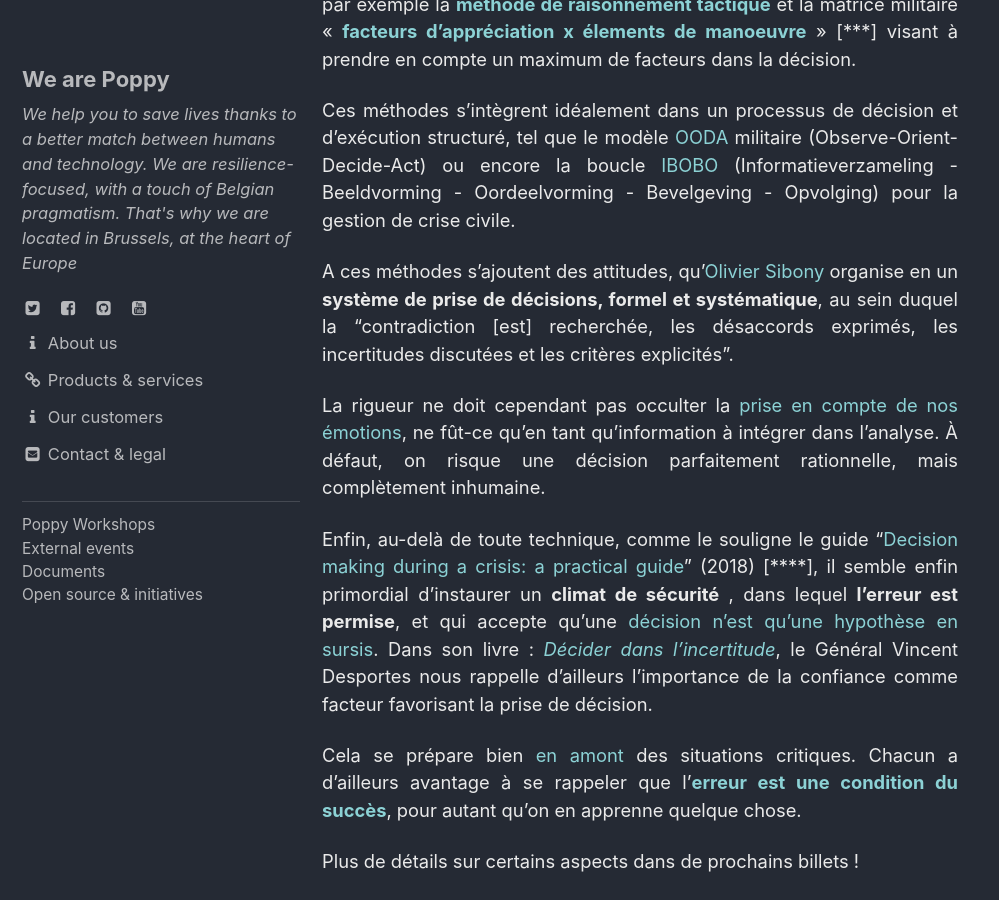
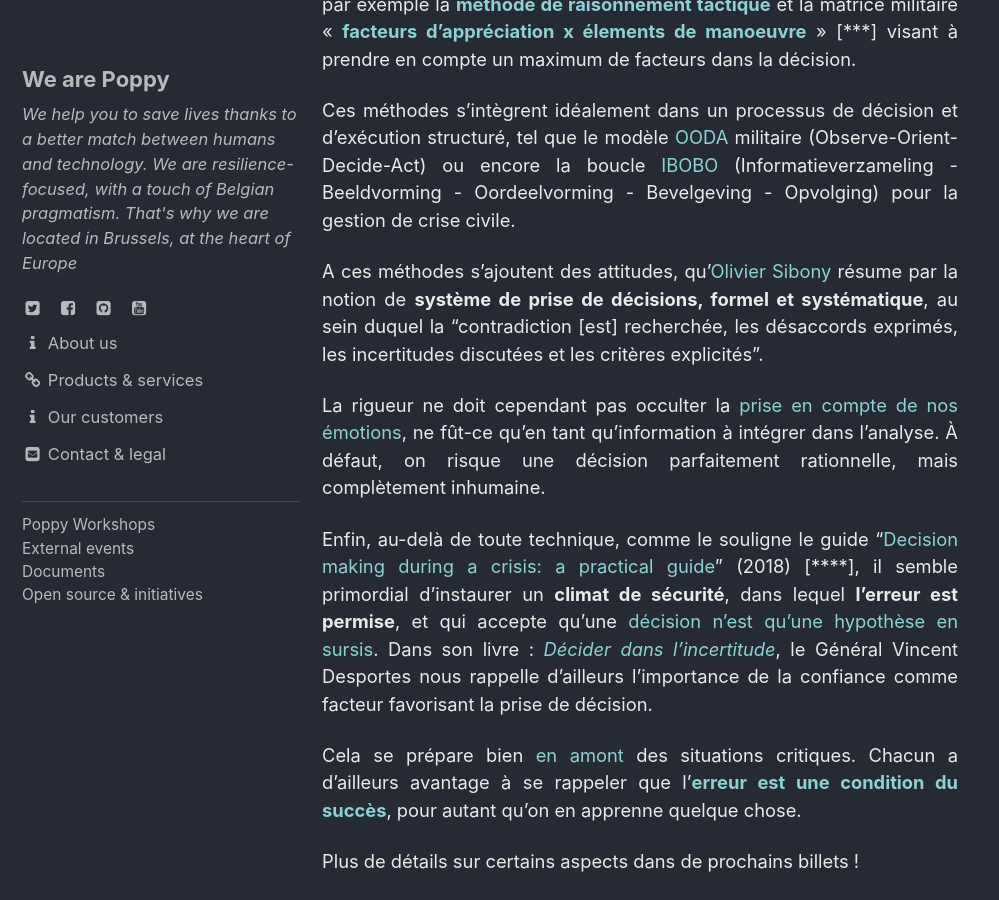
Before and after one commit to ccloquet/ccloquet.github.io, a Jekyll site: the page built from _posts/1900-01-01-incertitude.md, in a window 1280 px wide and 900 px high, scrolled down 2511 px. Shown: the whole window, without its empty margins (0-999 px from the left). Built offline with Jekyll 4.4.1, drawn with Linux system fonts in a browser that asks for light colours; cached includes are drawn as plain includes.

Commit message:
Update 1900-01-01-incertitude.md

```diff
--- a/_posts/1900-01-01-incertitude.md
+++ b/_posts/1900-01-01-incertitude.md
@@ -44,11 +44,11 @@ C'est là qu'interviennent les **méthodes de raisonnement**, qui permettent d'
 
 Ces méthodes s'intègrent idéalement dans un processus de décision et d'exécution  structuré, tel que le modèle [OODA](https://en.wikipedia.org/wiki/OODA_loop?oldid=655195138) militaire (Observe-Orient-Decide-Act) ou encore la boucle [IBOBO](https://www.diekeure.be/nl-be/professional/6924/help-een-crisis) (Informatieverzameling - Beeldvorming - Oordeelvorming - Bevelgeving - Opvolging) pour la gestion de crise civile.
 
-A ces méthodes s'ajoutent des attitudes, qu'[Olivier Sibony](https://www.youtube.com/watch?v=FZJwRRsmeyY) organise en un **système de prise de décisions, formel et systématique**, au sein duquel la "contradiction [est] recherchée, les désaccords exprimés, les incertitudes discutées et les critères explicités".
+A ces méthodes s'ajoutent des attitudes, qu'[Olivier Sibony](https://www.youtube.com/watch?v=FZJwRRsmeyY) résume par la notion de **système de prise de décisions, formel et systématique**, au sein duquel la "contradiction [est] recherchée, les désaccords exprimés, les incertitudes discutées et les critères explicités".
 
 La rigueur ne doit cependant pas occulter la [prise en compte de nos émotions](https://en.wikipedia.org/wiki/Emotions_in_decision-making), ne fût-ce qu'en tant qu'information à intégrer dans l'analyse. À défaut, on risque une décision parfaitement rationnelle, mais complètement inhumaine.
 
-Enfin, au-delà de toute technique, comme le souligne le guide "[Decision making during a crisis: a practical guide](https://www.organisationalresilience.gov.au/resources/Documents/decision-making-during-a-crisis-a-practical-guide.pdf)" (2018) [\*\*\*\*], il semble enfin primordial d'instaurer un **climat de sécurité** [](https://www.organisationalresilience.gov.au/resources/Documents/decision-making-during-a-crisis-a-practical-guide.pdf), dans lequel **l'erreur est permise**, et qui accepte qu'une [décision n'est qu'une hypothèse en sursis](https://fr.wikipedia.org/wiki/Boucle_OODA). Dans son livre : [_Décider dans l'incertitude_](https://www.agoravox.fr/culture-loisirs/extraits-d-ouvrages/article/decider-dans-l-incertitude-par-37347), le Général Vincent Desportes nous rappelle d'ailleurs l'importance de la confiance comme facteur favorisant la prise de décision.
+Enfin, au-delà de toute technique, comme le souligne le guide "[Decision making during a crisis: a practical guide](https://www.organisationalresilience.gov.au/resources/Documents/decision-making-during-a-crisis-a-practical-guide.pdf)" (2018) [\*\*\*\*], il semble primordial d'instaurer un **climat de sécurité**, dans lequel **l'erreur est permise**, et qui accepte qu'une [décision n'est qu'une hypothèse en sursis](https://fr.wikipedia.org/wiki/Boucle_OODA). Dans son livre : [_Décider dans l'incertitude_](https://www.agoravox.fr/culture-loisirs/extraits-d-ouvrages/article/decider-dans-l-incertitude-par-37347), le Général Vincent Desportes nous rappelle d'ailleurs l'importance de la confiance comme facteur favorisant la prise de décision.
 
 Cela se prépare bien [en amont ](https://www.imd.org/research-knowledge/books/care-to-dare/) des situations critiques. Chacun a d'ailleurs avantage à se rappeler que l'[**erreur est une condition du succès**](https://www.youtube.com/watch?v=4KFpG6coE9o), pour autant qu'on en apprenne quelque chose.
 
```
